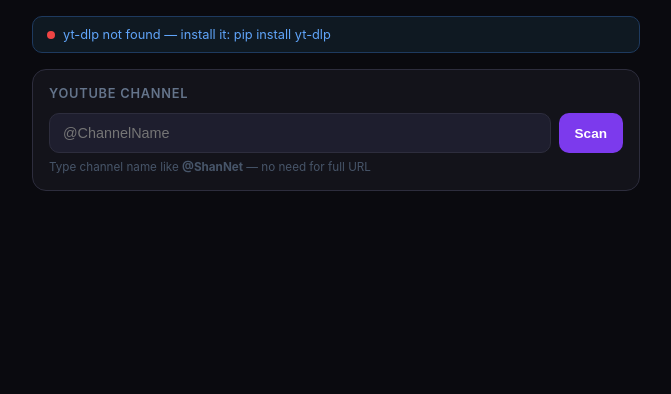
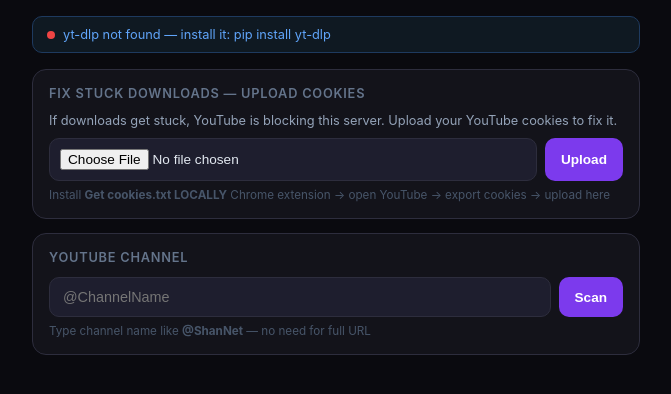
Before and after one commit to shanmuka5657/shan-ytdl, a Flask app: page / in a window 1280 px wide. Shown: the part 61-455 px from the top of the page, without its empty margins (304-975 px from the left). Run offline with Flask 3, Linux system fonts and the light colour scheme; data that the repository does not hold is empty; some libraries are stand-ins or nearby versions.

Commit message:
fix: cookies upload + 8min timeout + retry flags for Railway IP block

```diff
--- a/app.py
+++ b/app.py
@@ -130,27 +130,46 @@ def process_queue():
             # Download
             out_tmpl = os.path.join(tmpdir, f"{vid}.%(ext)s")
             yt_url   = f"https://www.youtube.com/watch?v={vid}"
+            cookies_file = os.path.join(os.path.dirname(__file__), "cookies.txt")
             args = [
                 ytdlp, "-f", "bestvideo[ext=mp4]/bestvideo",
                 "--remux-video", "mp4",
                 "--no-playlist", "--no-write-subs", "--no-write-auto-subs",
                 "--no-embed-thumbnail", "--no-embed-metadata",
+                "--socket-timeout", "60",
+                "--retries", "5",
+                "--fragment-retries", "5",
+                "--extractor-retries", "3",
                 "--progress", "--newline",
                 "--progress-template",
                 "%(progress._percent_str)s|%(progress._speed_str)s|%(progress._eta_str)s",
-                "-o", out_tmpl, yt_url,
             ]
+            if os.path.exists(cookies_file):
+                args += ["--cookies", cookies_file]
+            args += ["-o", out_tmpl, yt_url]
+
             set_progress(vid, status="downloading", progress=0,
                          speed="", eta="calculating...", channel=channel)
 
             proc = subprocess.Popen(args, stdout=subprocess.PIPE,
                                     stderr=subprocess.STDOUT, text=True)
+            # Kill if stuck for more than 10 minutes with no progress
+            last_progress = [0, time.time()]
             for line in proc.stdout:
                 m = re.match(r"([\d.]+)%\s*\|\s*([\S ]+?)\s*\|\s*([\S]+)", line)
                 if m:
                     pct, spd, eta = m.groups()
-                    set_progress(vid, progress=float(pct),
+                    pct_f = float(pct)
+                    if pct_f > last_progress[0]:
+                        last_progress[0] = pct_f
+                        last_progress[1] = time.time()
+                    set_progress(vid, progress=pct_f,
                                  speed=spd.strip(), eta=eta.strip())
+                # Kill if no progress for 8 minutes
+                if time.time() - last_progress[1] > 480:
+                    proc.kill()
+                    set_progress(vid, status="error", error="Stuck — YouTube blocked this server IP. Upload cookies.txt to fix.")
+                    break
             proc.wait()
 
             if proc.returncode != 0:
@@ -185,6 +204,15 @@ def process_queue():
     worker_running = False
 
 # ── Routes ────────────────────────────────────────────────────────────
+@app.route("/api/cookies", methods=["POST"])
+def upload_cookies():
+    f = request.files.get("cookies")
+    if not f:
+        return jsonify({"error": "No file"}), 400
+    dest = os.path.join(os.path.dirname(__file__), "cookies.txt")
+    f.save(dest)
+    return jsonify({"ok": True, "message": "Cookies saved — downloads will now bypass YouTube restrictions"})
+
 @app.route("/")
 def index():
     return render_template("index.html")
--- a/templates/index.html
+++ b/templates/index.html
@@ -82,6 +82,18 @@ body{background:#0a0a0f;color:#e2e8f0;font-family:-apple-system,BlinkMacSystemFo
     <span id="status-text">Checking yt-dlp...</span>
   </div>
 
+  <!-- COOKIES UPLOAD -->
+  <div class="card" id="cookies-card">
+    <div class="card-title">Fix Stuck Downloads — Upload Cookies</div>
+    <div style="font-size:.8rem;color:#94a3b8;margin-bottom:10px">If downloads get stuck, YouTube is blocking this server. Upload your YouTube cookies to fix it.</div>
+    <div class="input-row">
+      <input type="file" id="cookies-file" accept=".txt" style="flex:1;background:#1e1e2e;border:1px solid #2d2d3d;border-radius:10px;padding:10px;color:#e2e8f0;font-size:.85rem">
+      <button class="btn btn-purple" onclick="uploadCookies()">Upload</button>
+    </div>
+    <div class="hint">Install <b>Get cookies.txt LOCALLY</b> Chrome extension → open YouTube → export cookies → upload here</div>
+    <div id="cookies-status" style="margin-top:8px;font-size:.8rem;display:none"></div>
+  </div>
+
   <!-- CHANNEL INPUT -->
   <div class="card">
     <div class="card-title">YouTube Channel</div>
@@ -115,6 +127,19 @@ body{background:#0a0a0f;color:#e2e8f0;font-family:-apple-system,BlinkMacSystemFo
 
 <script>
 let videos = [], channelName = '', channelUrl = '', progress = {};
+
+async function uploadCookies() {
+  const f = document.getElementById('cookies-file').files[0];
+  if (!f) return alert('Select a cookies.txt file first');
+  const st = document.getElementById('cookies-status');
+  st.style.display = 'block'; st.style.color = '#94a3b8'; st.textContent = 'Uploading...';
+  const fd = new FormData(); fd.append('cookies', f);
+  try {
+    const r = await fetch('/api/cookies', {method:'POST', body:fd});
+    const d = await r.json();
+    st.style.color = '#34d399'; st.textContent = '✓ ' + d.message;
+  } catch(e) { st.style.color='#ef4444'; st.textContent='Error: '+e.message; }
+}
 
 // ── Status check ─────────────────────────────────────────────────────
 async function checkStatus() {
```
